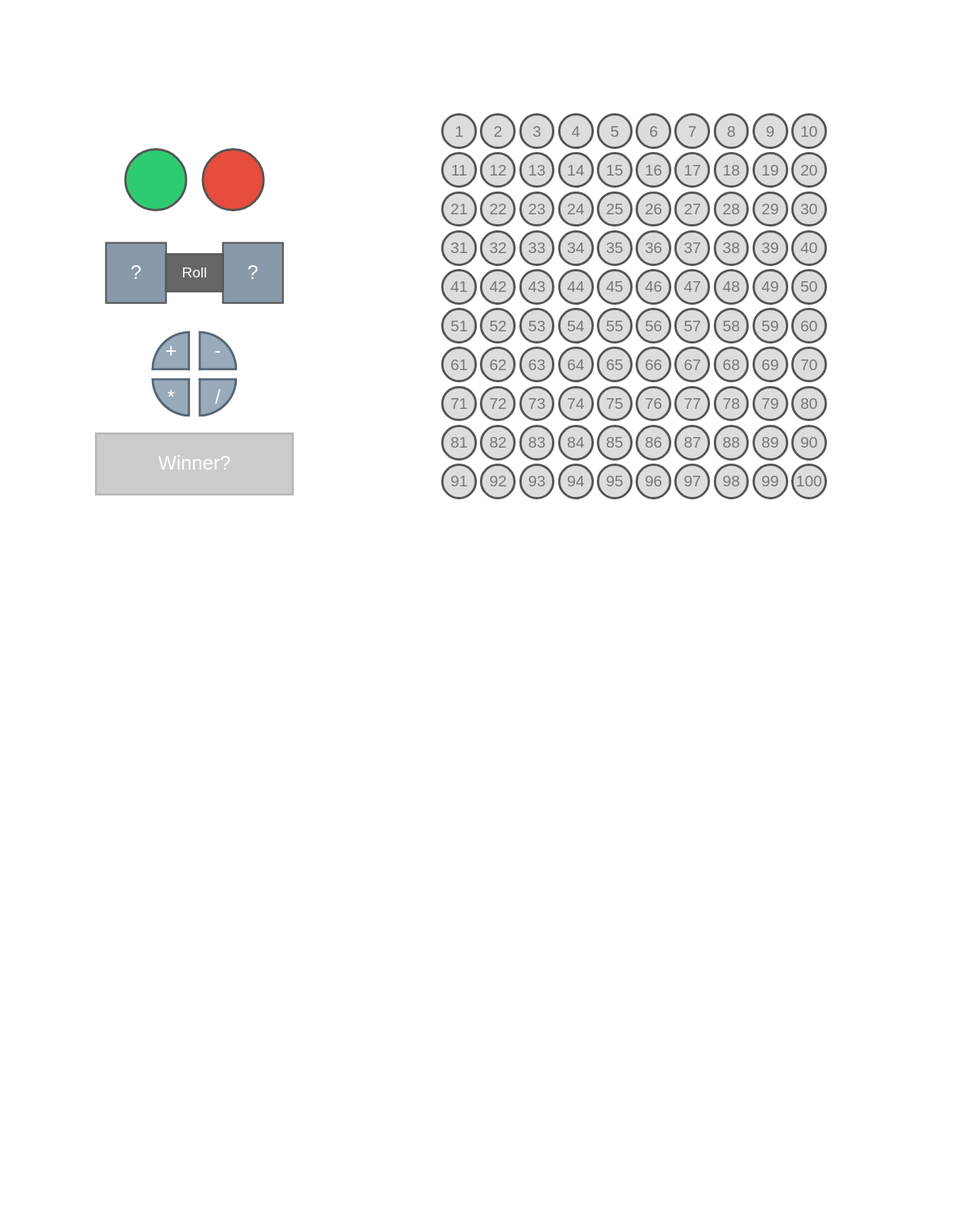
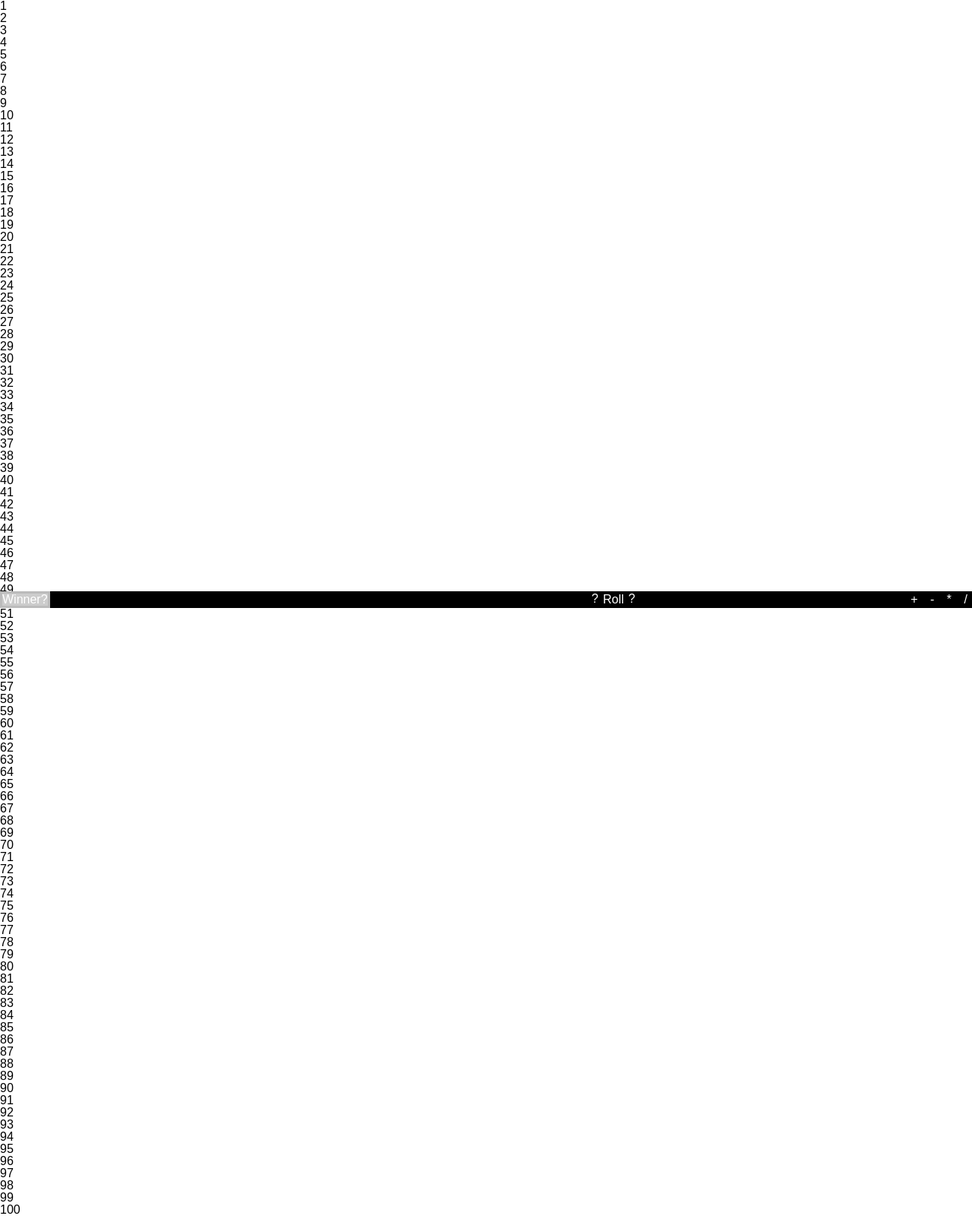
Before and after one commit to amirmazinani/snake-and-ladder, a PHP site: page / in a window 1280 px wide. Shown: the whole page at 76% size. Before the commit the page ends 657 px from the top, so only its background shows below. Run offline with PHP 8.4, Linux system fonts and the light colour scheme.

Commit message:
reset old style

```diff
--- a/index.html
+++ b/index.html
@@ -7,18 +7,26 @@
 		<link rel="stylesheet" type="text/css" href="/styles/main.css" />
 	</head>
 	<body>
-		<div id="panel">
+		<div id="panel" class="-pos-f -bottom-0 -w-11 -b-c-black -c-white dis-f al-it-c jus-c-sb">
+			<div id="msg" class="no_winner"><span>Winner?</span></div>
+			<div class="dis-f">
 				<div id="start_player_1" class="filled"><span></span></div>
 				<div id="start_player_2" class="filled"><span></span></div>
+			</div>
+			<div class="dis-f">
 				<div id="first_die" class="dice"><span>?</span></div>
+				<button id="roll">Roll</button>
 				<div id="second_die" class="dice"><span>?</span></div>
-			<button id="roll">Roll</button>
+			</div>
+			<div>
 				<button id="sum" class="operator">+</button>
 				<button id="subtract" class="operator">-</button>
 				<button id="multiply" class="operator">*</button>
 				<button id="divide" class="operator">/</button>
-			<div id="msg" class="no_winner"><span>Winner?</span></div>
 			</div>
+		</div>
+
+
 		<div id="board"></div>
 
 
--- a/styles/main.css
+++ b/styles/main.css
@@ -1,207 +1,132 @@
-body {
-	margin : 0px;
+button{
+	background: none;
+	border: none;
+	font:inherit;
+	color: inherit;
 }
+.body{color:white;}
+.sqr{height:30px;width:30px;line-height:30px;}
+.dis-f{display: flex;display:-moz-flex;display: -webkit-flex;}
+.f-wrap-w{flex-wrap: wrap;-webkit-flex-wrap: wrap;}
+.al-it-c{align-items: center;-webkit-align-items: center;}
+.al-it-e{align-items: end;-webkit-align-items: flex-end;}
+.al-it-st{align-items: stretch;-webkit-align-items: stretch;}
+.jus-c-c{justify-content: center;-webkit-justify-content: center;}
+.jus-c-sa{justify-content: space-around;-webkit-justify-content: space-around;}
+.jus-c-sb{justify-content: space-between;-webkit-justify-content: space-between;}
+.jus-c-se{justify-content: space-evenly;-webkit-justify-content: space-around;}
+.flex-d-c{flex-direction: column;-webkit-flex-direction: column;}
+.flex-d-rw{flex-direction: row-reverse;-webkit-flex-direction: row-reverse;}
+.flex-w-w{flex-wrap: wrap;-webkit-flex-wrap: wrap;}
+.transition{transition: all 0.3s}
+
+
+
+
+
+
 
 div, button, span {
-	position: absolute;
 }
+/*adad tooe dayere*/
+span:nth-child(1) {
 
-span:nth-child(1) {
-	top: 50%;
-	left: 50%;
-	transform: translate(-50%, -50%);
-	font-family: arial;
 }
+/*board adad*/
+#board {
+}
+/*dayere haye adad*/
+#board > div {
+}
+/*adad too dayere*/
+#board > div > span:nth-child(1) {
+}
+/*dayere k range qermezo sabz mishe too dayere adad*/
+.pawn {
 
-#board {
-	left: 45%;
-	top: 50%;
-	transform: translate(0, -50%);
-	width: 40%;
-	padding-bottom: 40%;
 }
-
-#board > div {
-	background-color: #ddd;
-	width: 8%;
-	padding-bottom: 8%;
-	border-radius: 50%;
-	border: 3px solid #555;
-}
-
-#board > div > span:nth-child(1) {
-	font-size: 1.6vw;
-	color: #777;
-}
-
-.pawn {
-	height: 100%;
-	width: 100%;
-	border-radius: 50%;
-	display: none;
-	z-index: 1;
-}
-
+/*baraye pawn*/
 .player_1 {
 	display: block;
 	background-color: #2ECC71;
 }
-
+/*baraye pawn*/
 .player_2 {
 	display: block;
 	background-color: #E74C3C;
 }
-
+/*khane shoro qermezo sabz*/
 #start_player_1, #start_player_2 {
-	width: 15%;
-	padding-bottom: 15%;
-	border-radius: 50%;
-	border: 3px solid #555;
-	top: 10%;
-	transform: translate(-50%, 0);
-	color: #777;
-	font-size: 3vw;
-
 }
-
 #start_player_1 {
 	left: 40%;
 }
-
 #start_player_1[class='filled'] {
 	background-color: #2ECC71;
 }
-
 #start_player_1[class='empty'] {
 	background-color: #ABEBC6;
 }
-
 #start_player_2 {
 	left: 60%;
 }
-
 #start_player_2[class='filled'] {
 	background-color: #E74C3C;
 }
-
 #start_player_2[class='empty'] {
 	background-color: #F5B7B1;
 }
-
+/*panel dokme ha*/
 #panel {
-	width: 40%;
-	padding-bottom: 40%;
-	top: 50%;
-	transform: translate(0, -50%);
 }
-
-
+/*style dokme ha*/
 button {
-	width: 10%;
-	height: 10%;
-	transform: translate(-50%, -50%);
 }
-
+/*style dokme tas andaz*/
 #roll {
-	top: 42%;
-	left: 50%;
-	background-color: #666;
-	border: 2px solid #555;
-	width: 15%;
-	font-size: 1.5vw;
-	color: #fff;
 }
-
-
+/*natije tas*/
 .dice {
-	background-color: #89a;
-	border: 2px solid #555;
-	top: 42%;
-	width: 15%;
-	height: 15%;
-	transform: translate(-50%, -50%);
 }
-
+/*adad dakhele natije tas*/
 .dice > span {
-	font-size: 2vw;
-	color: #fff;
 }
-
+/*hover dokme tas andaz*/
 #roll:hover {
-	background-color: #555;
 }
-
 #first_die {
-	left: 35%;
 }
-
 #second_die {
-	left: 65%;
 }
-
+/*amal gar ha*/
 .operator {
-	background-color: #9ab;
-	border: 3px solid #567;
-	transform: translate(-50%, -50%);
-	font-size: 2vw;
-	color: white;
 }
-
 .operator:focus, #roll:focus {
-	outline: 0;
 }
-
 .operator:hover {
-	background-color: #567;
 }
-
 #sum {
-	left: 44%;
-	top: 62%;
-	border-top-left-radius: 100%;
 }
-
 #subtract {
-	left: 56%;
-	top: 62%;
-	border-top-right-radius: 100%;
 }
-
 #multiply {
-	left: 44%;
-	top: 74%;
-	border-bottom-left-radius: 100%;
 }
-
 #divide {
-	left: 56%;
-	top: 74%;
-	border-bottom-right-radius: 100%;
 }
-
+/*payame barande*/
 #msg {
-	left: 50%;
-	top: 83%;
-	transform: translate(-50%, 0);
-	width: 50%;
-	height: 15%;
 }
-
 #msg > span {
-	font-size: 2vw;
-	color: #fff;
 }
-
+/*style payam*/
 .no_winner {
 	background-color: #ccc;
 	border: 3px solid #bbb;
 }
-
 .winner_msg_1 {
 	background-color: #2ECC71;
 	border: 3px solid #555;
 }
-
 .winner_msg_2 {
 	background-color: #E74C3C;
 	border: 3px solid #555;
```
Lines whose indentation alone changed are shown as unchanged.
